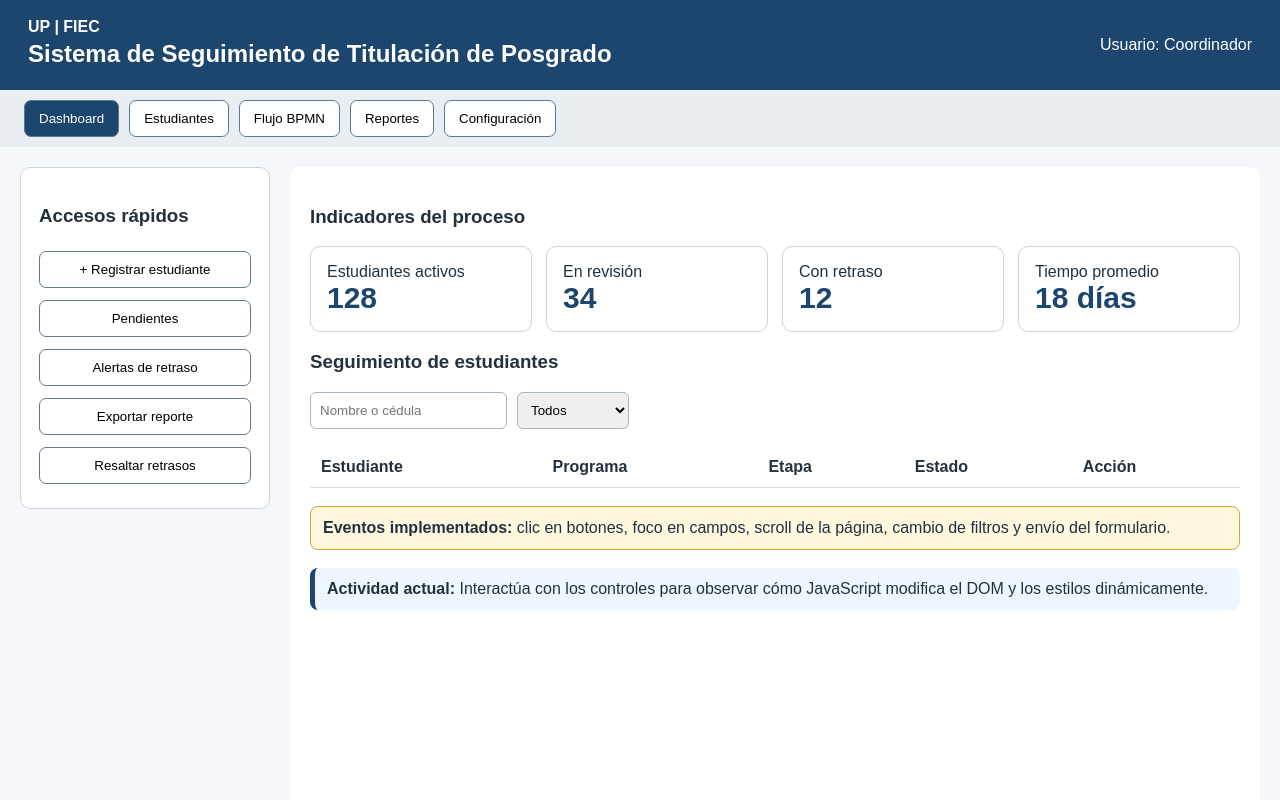
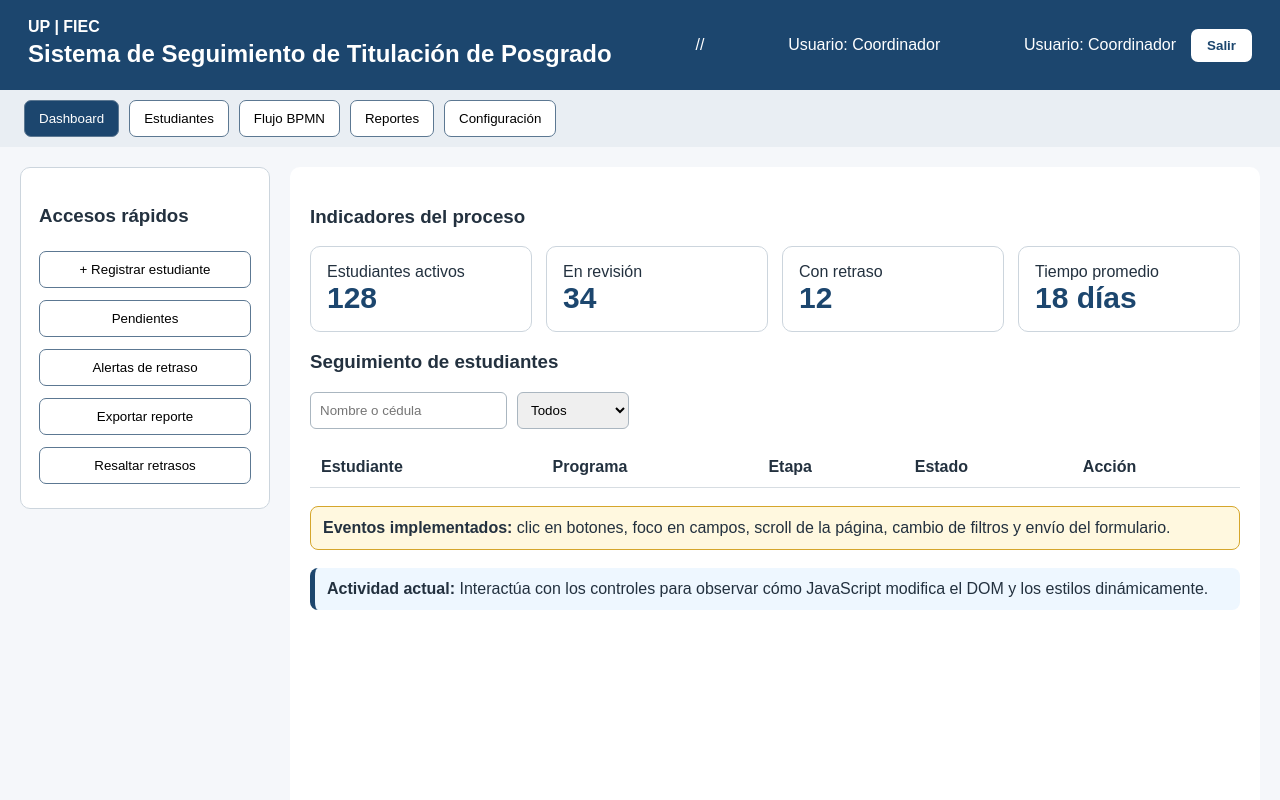
Before and after one commit to OscarQuisphi/mi-proyecto-nubeapi, a website: page public/index.html in a window 1280 px wide. Shown: the top 800 px of the page. Drawn offline with Linux system fonts and the light colour scheme; files that its build step writes are made by us from their sources; no server answers.

Commit message:
Agregar boton salir y cierre de sesion

```diff
--- a/public/index.html
+++ b/public/index.html
@@ -38,12 +38,40 @@
     .resaltado{background:#fff4c2!important}
     @media(max-width:900px){.layout{grid-template-columns:1fr}.cards{grid-template-columns:repeat(2,1fr)}aside{position:static}nav{top:76px}}
     @media(max-width:600px){.cards{grid-template-columns:1fr}header{align-items:flex-start;gap:10px;flex-direction:column}nav{position:static}.layout{padding:10px}}
+
+    .usuario-header{
+  display:flex;
+  align-items:center;
+  gap:15px;
+  }
+
+.btn-salir{
+  background:#ffffff;
+  color:#1c466e;
+  border:0;
+  border-radius:7px;
+  padding:9px 16px;
+  font-weight:bold;
+  cursor:pointer;
+  transition:.2s;
+}
+
+.btn-salir:hover{
+  background:#f2f2f2;
+  transform:translateY(-1px);
+  box-shadow:0 3px 8px #0003;
+}
   </style>
 </head>
+
 <body>
   <header>
     <div><b>UP | FIEC</b><h2 style="margin:4px 0">Sistema de Seguimiento de Titulación de Posgrado</h2></div>
-    <div><span id="userLabel">Usuario: Coordinador</span></div>
+    //<div><span id="userLabel">Usuario: Coordinador</span></div>
+   <div class="usuario-header">
+   <span id="userLabel">Usuario: Coordinador</span>
+   <button type="button" id="btnSalir" class="btn-salir">Salir</button>
+   </div>
   </header>
 
   <nav aria-label="Navegación principal">
@@ -147,5 +175,27 @@
   </dialog>
 
   <script src="/assets/script.js"></script>
+
+<script>
+document.getElementById('btnSalir').addEventListener('click', async () => {
+  try {
+    const response = await fetch('/api/logout', {
+      method: 'POST',
+      credentials: 'same-origin'
+    });
+
+    if (response.ok) {
+      window.location.href = '/login.html';
+    } else {
+      alert('No fue posible cerrar la sesión.');
+    }
+  } catch (error) {
+    console.error('Error al cerrar sesión:', error);
+    alert('Error de conexión al cerrar la sesión.');
+  }
+});
+</script>
+
+
 </body>
 </html>
```
